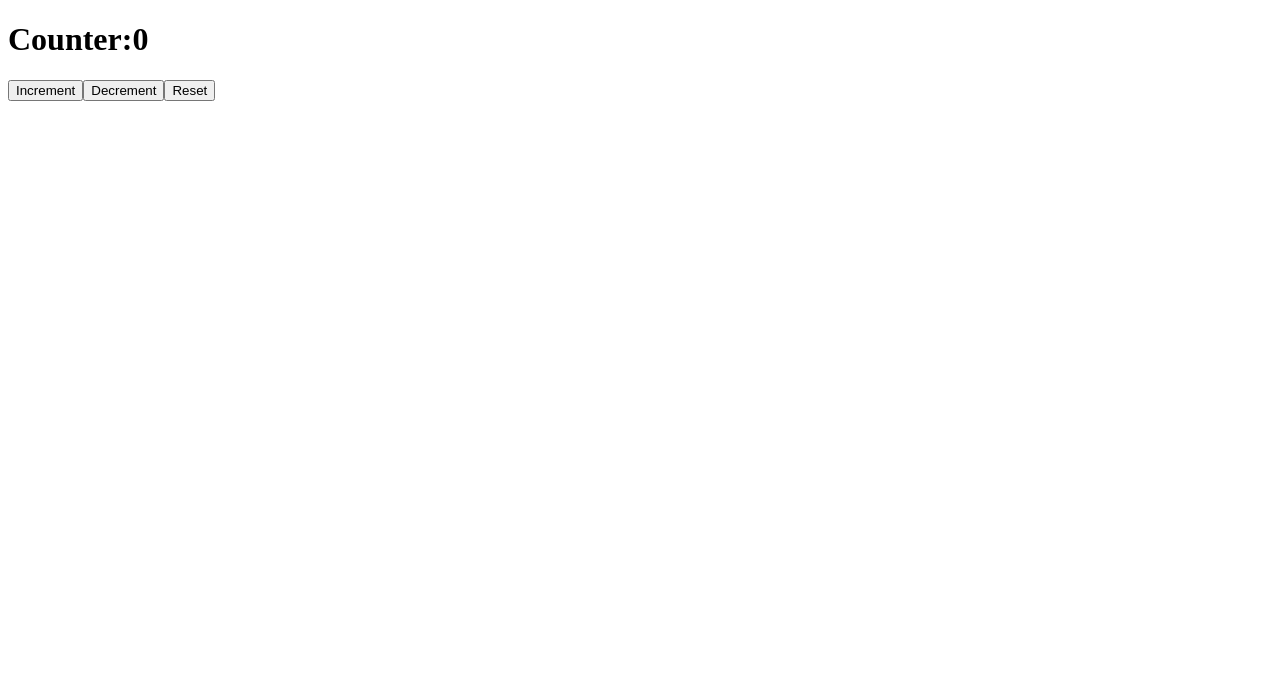
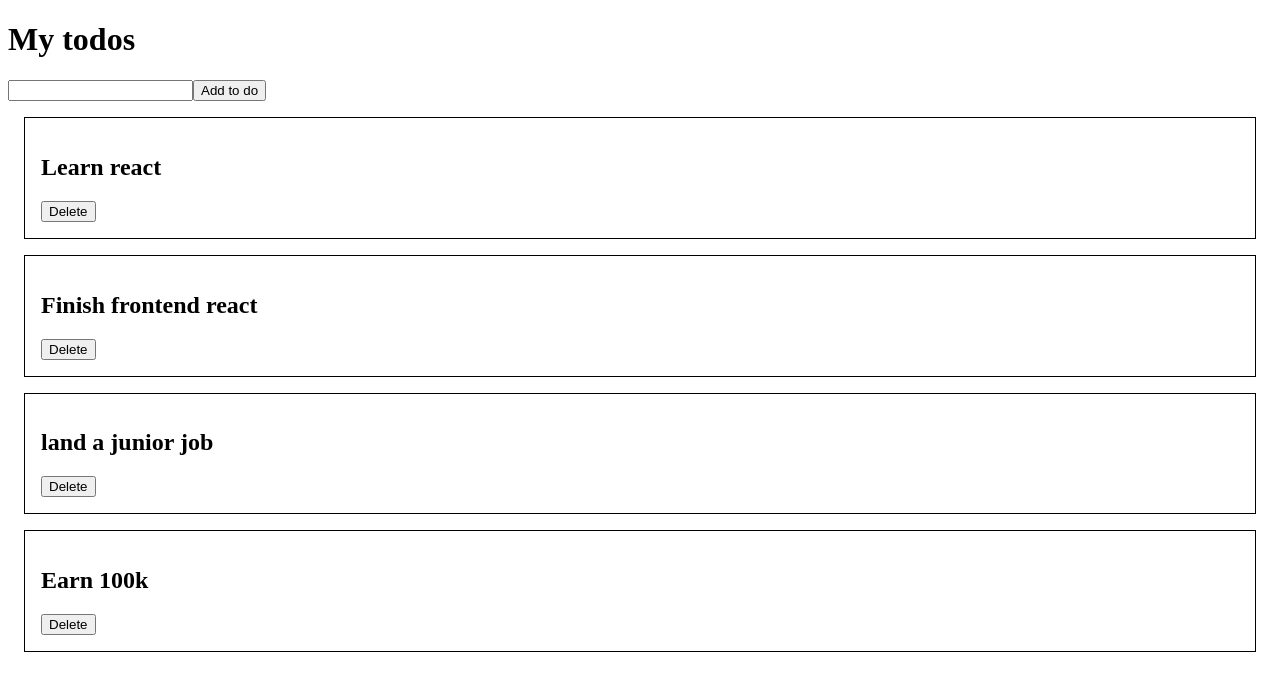
Before and after one commit to Mutararw/reactjs_project2, a React (Vite) app: page / in a window 1280 px wide. Shown: the top 690 px of the page. Built offline with nearby package versions, Linux system fonts and the light colour scheme.

Commit message:
project2 of react

```diff
--- a/src/App.css
+++ b/src/App.css
@@ -10,7 +10,7 @@
   padding: 16px;
   text-align: center;
   width: 320px;
-  z-index: 10;
+  z-index: 100;
   position: fixed;
   top: 50%;
   left: 50%;
--- a/src/App.jsx
+++ b/src/App.jsx
@@ -3,13 +3,12 @@ import Todo from "./components/todo.jsx";
 import Popup from "./components/popup.jsx";
 import Todotitle from "./components/Todotitle.jsx";
 import { useState } from "react";
-import Counter from "./components/Counter.jsx";
 
 function App() {
   const [popupOpen, setPopupOpen] = useState(false);
   // const [popupOpen,setPopupOpen] = useState(true)
 
-  return <Counter />;
+  // return <Counter />;
 
   return (
     <>
@@ -21,13 +20,13 @@ function App() {
             console.log(event.target.value);
           }}
         />
-        <button onClick={() => setPopupOpen(true)} Add to do />
+        <button onClick={() => setPopupOpen(true)}>Add to do</button>
       </div>
       <Todo task="Learn react" />
       <Todo task="Finish frontend react" />
       <Todo task="land a junior job " />
       <Todo task="Earn 100k " />
-      {false ? <Popup pop="Are you 10000% sure boy ?" /> : null}
+      {popupOpen ? <Popup pop="Are you 10000% sure boy ?" /> : null}
     </>
   );
 }
--- a/src/components/Counter.jsx
+++ b/src/components/Counter.jsx
@@ -6,14 +6,14 @@ function counter() {
   return (
     <div>
       <h1>Counter:{count}</h1>
-      <button onClick={() => setcount(count + 1)}>Increment</button>
+      <button onClick={() => setCount(prev => prev + 1)}>Increment</button>
       {/* <button onClick={
       setCount(prevcount) => (prevcount + 1)
       setCount(prevcount) =>
       (prevcount + 1)
       }>Increment</button> */}
-      <button onClick={() => setcount(count - 1)}>Decrement</button>
-      <button onClick={() => setcount(count == 0)}>Reset</button>
+      <button onClick={() => setCount(prev =>  prev - 1)}>Decrement</button>
+      <button onClick={() => setCount(0)}>Reset</button>
     </div>
   );
 }
--- a/src/components/Popup.jsx
+++ b/src/components/Popup.jsx
@@ -3,7 +3,7 @@ function Popup({ pop }) {
     <>
       <div className="Popup">
         <span>{pop}</span>
-        <div className="popup_btns">
+        <div className="popup_btns">fd
           <button
             onClick={() => console.log("confirm button clicked")}
             className="popup_btn"
@@ -18,7 +18,7 @@ function Popup({ pop }) {
           </button>
         </div>
       </div>
-      <div className="backdrop"></div>
+      <div className=""></div>
     </>
   );
 }
--- a/src/components/Todotitle.jsx
+++ b/src/components/Todotitle.jsx
@@ -6,4 +6,4 @@ function Todotitle() {
   );
 }
 
-export default Todotitle();
+export default Todotitle;
```
